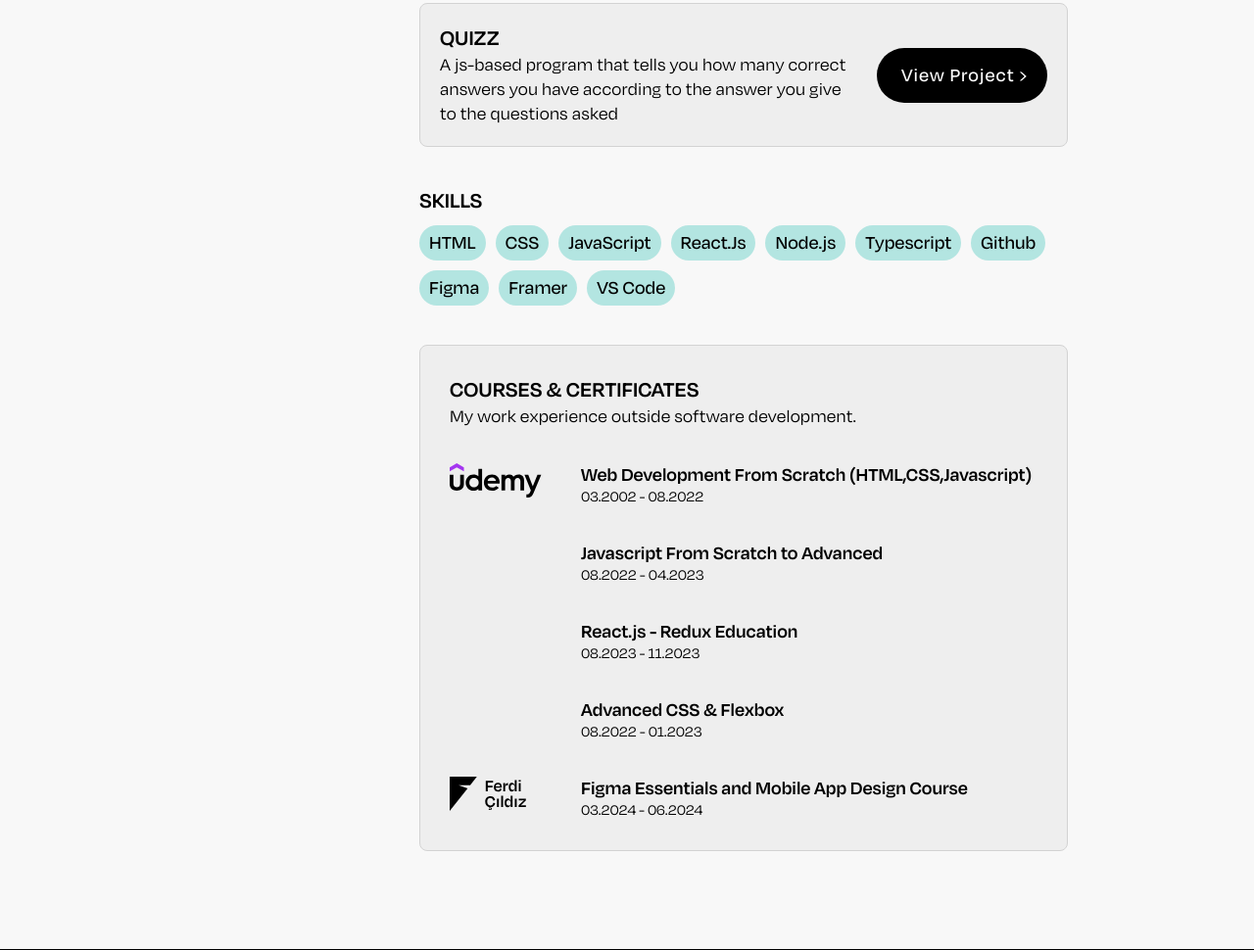
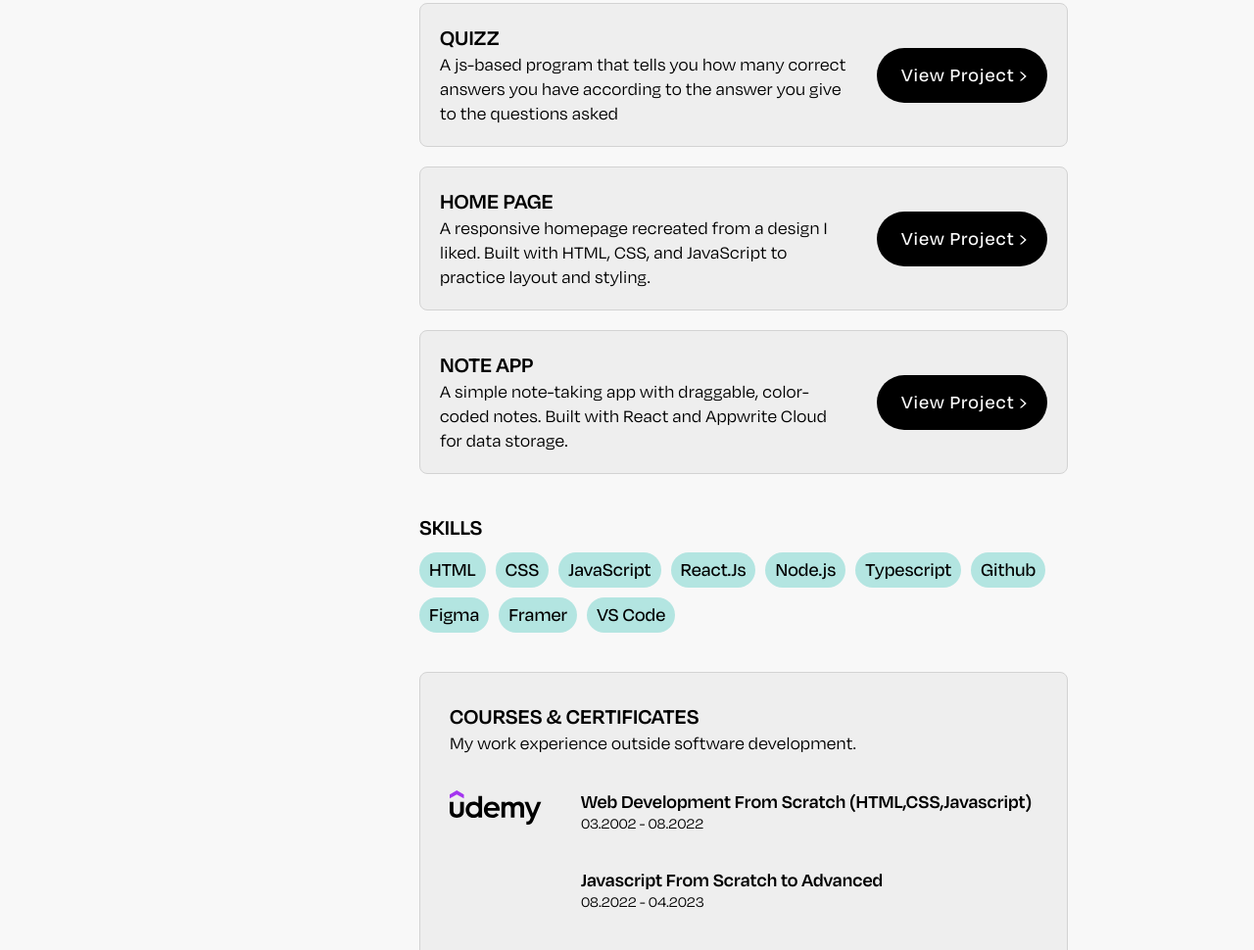
Before and after one commit to nryvz/nryvz.github.io, a website: page index.html in a window 1280 px wide. Shown: the part 1347-2317 px from the top of the page at 98% size. Drawn offline with Linux system fonts and the light colour scheme.

Commit message:
index.html

```diff
--- a/index.html
+++ b/index.html
@@ -196,6 +196,38 @@
 
                                 </div>
                         </div></a>
+                                                <div class="project-card">
+                            <a href="https://nuriyeyavuz.com/cg-homepage/" target=”_blank”>
+                                <div class="procejt-yazi">
+                                    <div class="project-card-title">
+                                        <h3>HOME PAGE</h3>
+                                    </div>
+                                    <div class="project-card-desc">
+                                        <p class="p1">A responsive homepage recreated from a design I liked. Built with HTML, CSS, and JavaScript to practice layout and styling.</p>
+                                    </div>
+                                </div>
+                                <div class="project-button"><a href="https://nuriyeyavuz.com/cg-homepage/" target=”_blank”>
+                                        <p class="button-title">View Project &rsaquo;</p>
+                                    </a>
+
+                                </div>
+                        </div></a>
+                        <div class="project-card">
+                            <a href="https://nuriyeyavuz.com/note_al/" target=”_blank”>
+                                <div class="procejt-yazi">
+                                    <div class="project-card-title">
+                                        <h3>NOTE APP</h3>
+                                    </div>
+                                    <div class="project-card-desc">
+                                        <p class="p1">A simple note-taking app with draggable, color-coded notes. Built with React and Appwrite Cloud for data storage.</p>
+                                    </div>
+                                </div>
+                                <div class="project-button"><a href="https://nuriyeyavuz.com/note_al/" target=”_blank”>
+                                        <p class="button-title">View Project &rsaquo;</p>
+                                    </a>
+
+                                </div>
+                        </div></a>
                     </div>
                     <div class="skill">
                         <div class="skill-title">
```
